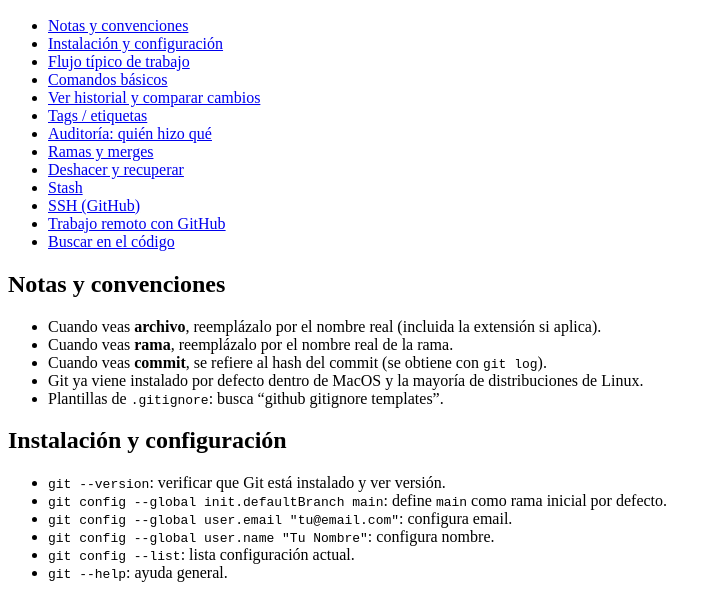
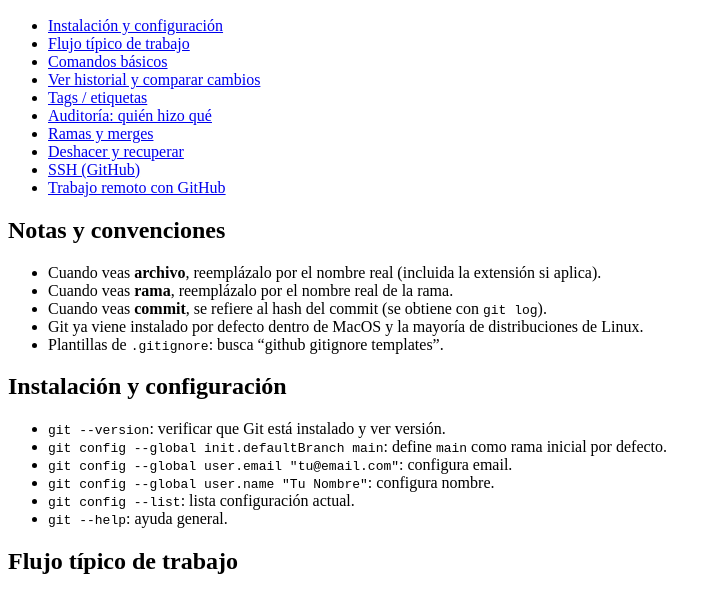
Before and after one commit to AJVP1/git-github, a plain HTML site: page index.html in a window 1280 px wide. Shown: the part 148-740 px from the top of the page, without its empty margins (0-718 px from the left). Drawn offline with Linux system fonts and the light colour scheme.

Commit message:
modificacion del indice

```diff
--- a/index.html
+++ b/index.html
@@ -14,7 +14,6 @@
     <nav aria-label="Tabla de contenido">
       <h2>Contenido</h2>
       <ul>
-        <li><a href="#notas">Notas y convenciones</a></li>
         <li><a href="#config">Instalación y configuración</a></li>
         <li><a href="#flujo">Flujo típico de trabajo</a></li>
         <li><a href="#basicos">Comandos básicos</a></li>
@@ -23,10 +22,8 @@
         <li><a href="#auditoria">Auditoría: quién hizo qué</a></li>
         <li><a href="#ramas">Ramas y merges</a></li>
         <li><a href="#deshacer">Deshacer y recuperar</a></li>
-        <li><a href="#stash">Stash</a></li>
         <li><a href="#ssh">SSH (GitHub)</a></li>
         <li><a href="#remoto">Trabajo remoto con GitHub</a></li>
-        <li><a href="#buscar">Buscar en el código</a></li>
       </ul>
     </nav>
 
```
